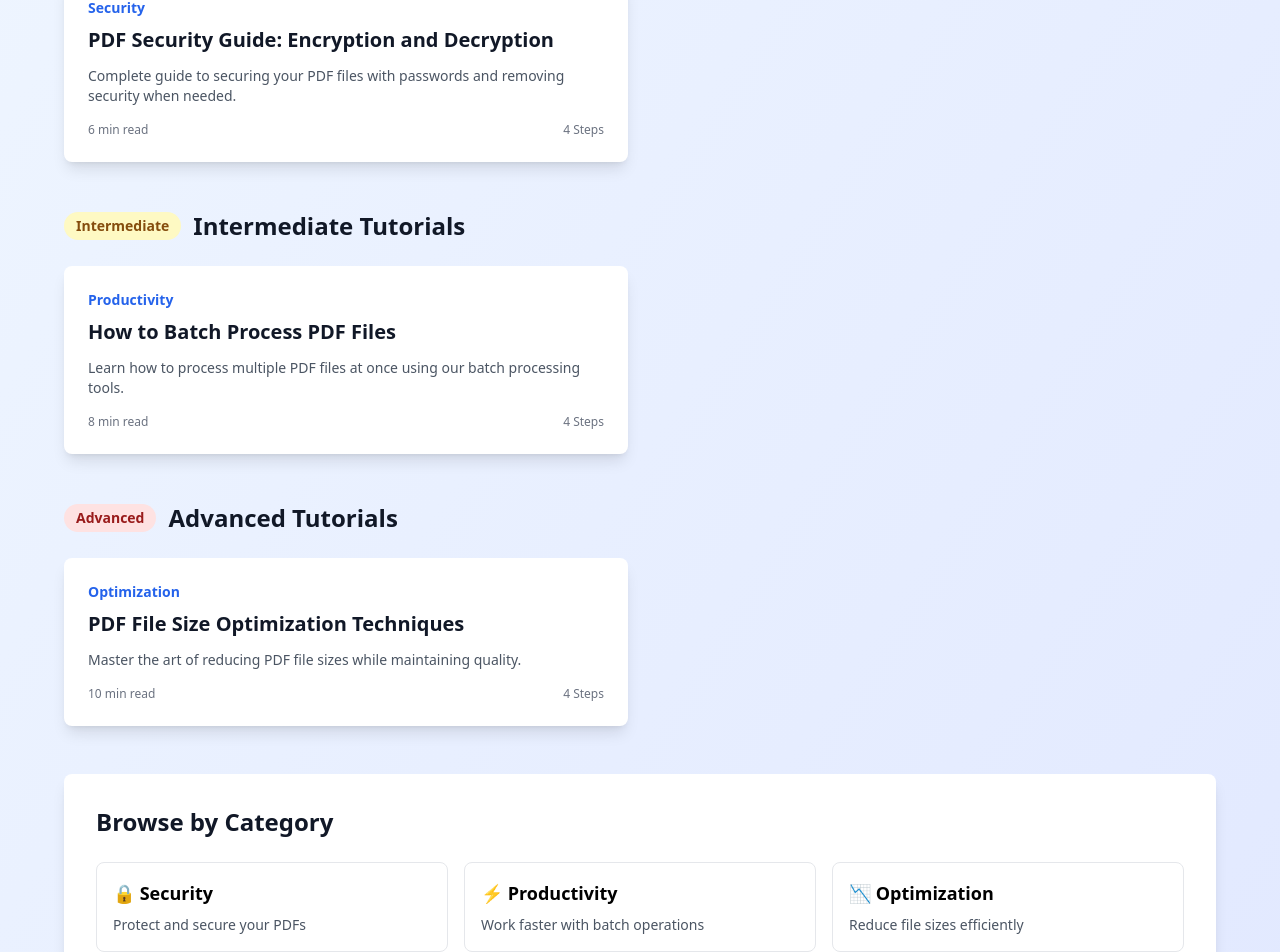
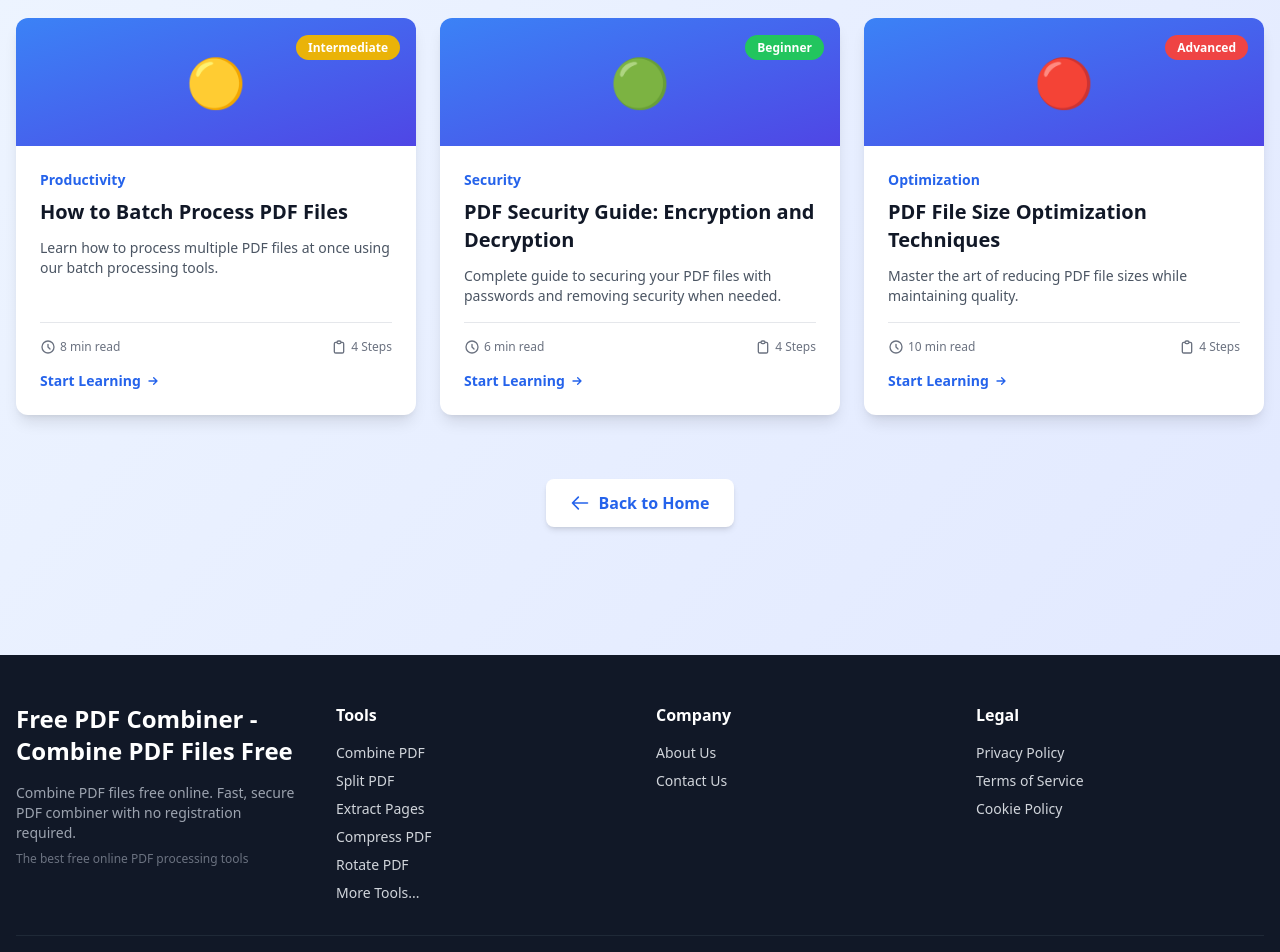
Before and after one commit to maxtimer-hui/pdf-merge-site, a Next.js app in the folder pdf-tools/: page /en/tutorials in a window 1280 px wide. Shown: the part 410-1362 px from the top of the page. Built offline with nearby package versions, Linux system fonts and the light colour scheme.

Commit message:
refactor(tutorials): remove Browse by Category and optimize card layout

```diff
--- a/pdf-tools/app/[locale]/tutorials/page.tsx
+++ b/pdf-tools/app/[locale]/tutorials/page.tsx
@@ -27,97 +27,121 @@ export default async function TutorialsPage({ params }: { params: Promise<{ loca
     {name: 'Tutorials', href: '/tutorials'},
   ];
 
+  const difficultyIcons = {
+    Beginner: '🟢',
+    Intermediate: '🟡',
+    Advanced: '🔴',
+  };
+
   return (
     <div className="min-h-screen bg-gradient-to-br from-blue-50 to-indigo-100">
       <Navbar currentLocale={locale} />
 
       <main className="container mx-auto px-4 py-12">
-        <div className="max-w-6xl mx-auto">
+        <div className="max-w-7xl mx-auto">
           {/* Breadcrumb */}
           <Breadcrumb items={breadcrumbItems} locale={locale} />
 
           {/* Header */}
-          <div className="text-center mb-12">
-            <h1 className="text-4xl font-bold text-gray-900 mb-4">
+          <div className="text-center mb-16">
+            <div className="inline-block mb-4">
+              <span className="text-6xl">📚</span>
+            </div>
+            <h1 className="text-5xl font-bold text-gray-900 mb-4">
               PDF Tutorials & Guides
             </h1>
-            <p className="text-xl text-gray-600">
-              Master PDF processing with our comprehensive tutorials
+            <p className="text-xl text-gray-600 max-w-2xl mx-auto">
+              Master PDF processing with our comprehensive step-by-step tutorials
             </p>
           </div>
 
-          {/* Tutorials by Difficulty */}
-          {difficulties.map((difficulty) => {
-            const difficultyTutorials = tutorials.filter(t => t.difficulty === difficulty);
-            if (difficultyTutorials.length === 0) return null;
-
-            const difficultyColors = {
-              Beginner: 'bg-green-100 text-green-800',
-              Intermediate: 'bg-yellow-100 text-yellow-800',
-              Advanced: 'bg-red-100 text-red-800',
-            };
-
-            return (
-              <div key={difficulty} className="mb-12">
-                <h2 className="text-2xl font-bold text-gray-900 mb-6 flex items-center">
-                  <span className={`px-3 py-1 rounded-full text-sm mr-3 ${difficultyColors[difficulty]}`}>
-                    {difficulty}
-                  </span>
-                  {difficulty} Tutorials
-                </h2>
-                <div className="grid md:grid-cols-2 gap-6">
-                  {difficultyTutorials.map((tutorial) => (
+          {/* Tutorials Grid */}
+          <div className="grid md:grid-cols-2 lg:grid-cols-3 gap-6">
+            {tutorials.map((tutorial) => (
               <Link
                 key={tutorial.slug}
                 href={`/${locale}/tutorials/${tutorial.slug}`}
-                      className="bg-white rounded-lg shadow-lg hover:shadow-xl transition-all p-6 group"
+                className="bg-white rounded-xl shadow-lg hover:shadow-2xl transition-all duration-300 overflow-hidden group flex flex-col h-full"
               >
+                {/* Tutorial Image/Icon */}
+                <div className="h-32 bg-gradient-to-br from-blue-500 to-indigo-600 flex items-center justify-center relative overflow-hidden">
+                  <span className="text-5xl transform group-hover:scale-110 transition-transform duration-300">
+                    {difficultyIcons[tutorial.difficulty]}
+                  </span>
+                  <div className="absolute top-4 right-4">
+                    <span className={`px-3 py-1 rounded-full text-xs font-semibold ${
+                      tutorial.difficulty === 'Beginner' ? 'bg-green-500 text-white' :
+                      tutorial.difficulty === 'Intermediate' ? 'bg-yellow-500 text-white' :
+                      'bg-red-500 text-white'
+                    }`}>
+                      {tutorial.difficulty}
+                    </span>
+                  </div>
+                </div>
+
+                {/* Tutorial Content */}
+                <div className="p-6 flex-1 flex flex-col">
+                  {/* Category */}
                   <div className="text-sm text-blue-600 font-semibold mb-2">
                     {tutorial.category}
                   </div>
-                      <h3 className="text-xl font-bold text-gray-900 mb-3 group-hover:text-blue-600">
+
+                  {/* Title */}
+                  <h3 className="text-xl font-bold text-gray-900 mb-3 group-hover:text-blue-600 transition-colors">
                     {tutorial.title}
                   </h3>
-                      <p className="text-gray-600 text-sm mb-4 line-clamp-2">
+
+                  {/* Description */}
+                  <p className="text-gray-600 text-sm mb-4 flex-1 line-clamp-3">
                     {tutorial.description}
                   </p>
-                      <div className="flex items-center justify-between text-xs text-gray-500">
+
+                  {/* Meta Info */}
+                  <div className="flex items-center justify-between text-xs text-gray-500 pt-4 border-t">
+                    <div className="flex items-center gap-1">
+                      <svg className="w-4 h-4" fill="none" stroke="currentColor" viewBox="0 0 24 24">
+                        <path strokeLinecap="round" strokeLinejoin="round" strokeWidth={2} d="M12 8v4l3 3m6-3a9 9 0 11-18 0 9 9 0 0118 0z" />
+                      </svg>
                       <span>{tutorial.readTime}</span>
+                    </div>
+                    <div className="flex items-center gap-1">
+                      <svg className="w-4 h-4" fill="none" stroke="currentColor" viewBox="0 0 24 24">
+                        <path strokeLinecap="round" strokeLinejoin="round" strokeWidth={2} d="M9 5H7a2 2 0 00-2 2v12a2 2 0 002 2h10a2 2 0 002-2V7a2 2 0 00-2-2h-2M9 5a2 2 0 002 2h2a2 2 0 002-2M9 5a2 2 0 012-2h2a2 2 0 012 2" />
+                      </svg>
                       <span>{tutorial.steps.length} Steps</span>
+                    </div>
+                  </div>
+
+                  {/* Learn More Button */}
+                  <div className="mt-4">
+                    <span className="text-blue-600 font-semibold text-sm flex items-center gap-1 group-hover:gap-2 transition-all">
+                      Start Learning
+                      <svg className="w-4 h-4" fill="none" stroke="currentColor" viewBox="0 0 24 24">
+                        <path strokeLinecap="round" strokeLinejoin="round" strokeWidth={2} d="M13 7l5 5m0 0l-5 5m5-5H6" />
+                      </svg>
+                    </span>
+                  </div>
                 </div>
               </Link>
             ))}
           </div>
+
+          {/* Empty State */}
+          {tutorials.length === 0 && (
+            <div className="text-center py-16">
+              <span className="text-6xl mb-4 block">📝</span>
+              <h2 className="text-2xl font-bold text-gray-900 mb-2">No tutorials available yet</h2>
+              <p className="text-gray-600">We're working on creating comprehensive tutorials for you.</p>
             </div>
-            );
-          })}
-
-          {/* Categories */}
-          <div className="bg-white rounded-lg shadow-lg p-8 mt-12">
-            <h2 className="text-2xl font-bold text-gray-900 mb-6">Browse by Category</h2>
-            <div className="grid md:grid-cols-3 gap-4">
-              <div className="border rounded-lg p-4 hover:border-blue-500 transition-colors cursor-pointer">
-                <h3 className="font-semibold text-lg mb-2">🔒 Security</h3>
-                <p className="text-sm text-gray-600">Protect and secure your PDFs</p>
-              </div>
-              <div className="border rounded-lg p-4 hover:border-blue-500 transition-colors cursor-pointer">
-                <h3 className="font-semibold text-lg mb-2">⚡ Productivity</h3>
-                <p className="text-sm text-gray-600">Work faster with batch operations</p>
-              </div>
-              <div className="border rounded-lg p-4 hover:border-blue-500 transition-colors cursor-pointer">
-                <h3 className="font-semibold text-lg mb-2">📉 Optimization</h3>
-                <p className="text-sm text-gray-600">Reduce file sizes efficiently</p>
-              </div>
-            </div>
-          </div>
+          )}
 
           {/* Back to Home */}
-          <div className="text-center mt-8">
+          <div className="text-center mt-16">
             <Link
               href={`/${locale}`}
-              className="inline-flex items-center text-blue-600 hover:text-blue-800 font-medium"
+              className="inline-flex items-center gap-2 text-blue-600 hover:text-blue-800 font-semibold px-6 py-3 bg-white rounded-lg shadow-md hover:shadow-lg transition-all"
             >
-              <svg className="w-5 h-5 mr-2" fill="none" stroke="currentColor" viewBox="0 0 24 24">
+              <svg className="w-5 h-5" fill="none" stroke="currentColor" viewBox="0 0 24 24">
                 <path strokeLinecap="round" strokeLinejoin="round" strokeWidth={2} d="M10 19l-7-7m0 0l7-7m-7 7h18" />
               </svg>
               Back to Home
```
Lines whose indentation alone changed are shown as unchanged.
